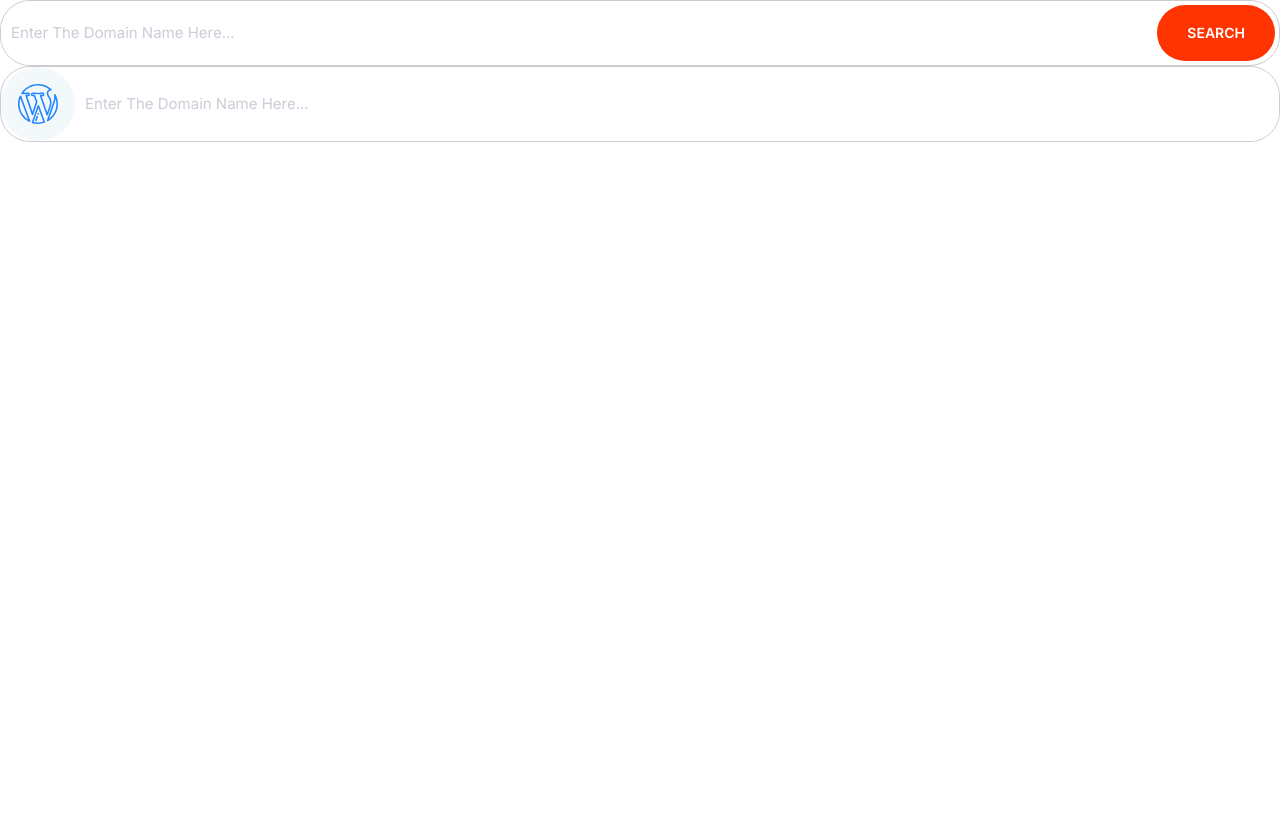
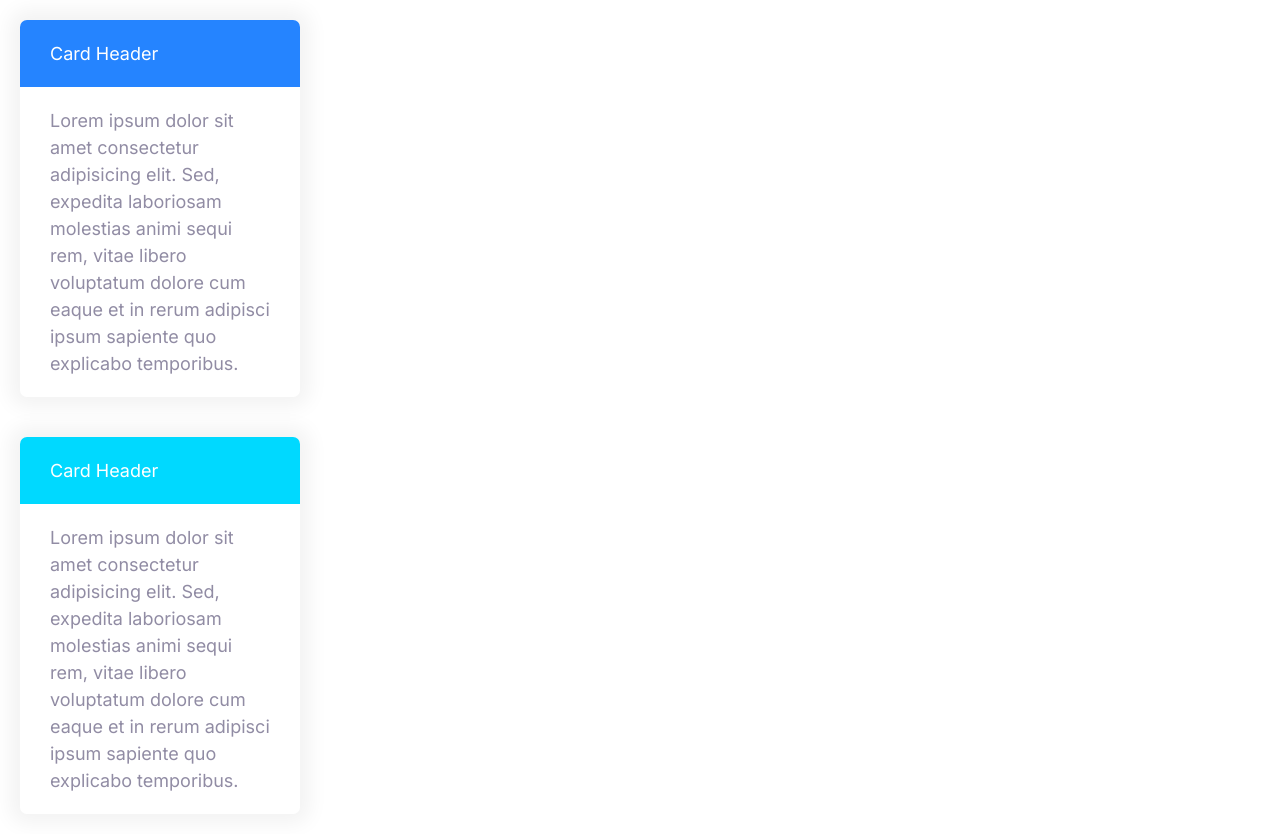
Before and after one commit to usama631/Moshify, a plain HTML site: page index.html in a window 1280 px wide. Before the commit the page ends 800 px from the top, so only its background shows below. Drawn offline with Linux system fonts and the light colour scheme.

Commit message:
Creating Cards.

```diff
--- a/css/style.css
+++ b/css/style.css
@@ -268,3 +268,26 @@ for coding practice.*/
     font-size: 1.5rem;
   }
 }
+
+/* Cards */
+/*in Box-Shadow: Horizontal Offset - Vertical Offset - Blurring and softnening - Range of Shadow*/
+.card {
+  border-radius: 7px;
+  box-shadow: 0 0 20px 10px #f3f3f3;
+  overflow: hidden;
+}
+.card__header,
+.card__body {
+  padding: 2rem 3rem;
+}
+
+/*If we have a class ".card--primary" then
+".card__header" should be:*/
+.card--primary .card__header {
+  background: var(--color-primary);
+  color: #fff;
+}
+.card--secondary .card__header {
+  background: var(--color-secondary);
+  color: #fff;
+}
--- a/index.html
+++ b/index.html
@@ -18,25 +18,27 @@
     <!--Trick : h${heading  $}*3  Result: Create 3 heading with 3 sizes(h1,h2,h3)-->
     <!--Trick: ul.list>li{item $}*3 Result: Result: Create 3 unordered list-->
     <!-- 'CTRL+ALT+UP' / 'CTRL+ALT+DOWN' to select multiple cursors -->
-    <div class="input-group">
-      <input
-        type="text"
-        class="input"
-        placeholder="Enter The Domain Name Here..."
-      />
-      <button class="btn btn--accent">Search</button>
+    <div style="width: 25%; padding: 2rem">
+      <div class="card card--primary">
+        <header class="card__header">Card Header</header>
+        <div class="card__body">
+          Lorem ipsum dolor sit amet consectetur adipisicing elit. Sed, expedita
+          laboriosam molestias animi sequi rem, vitae libero voluptatum dolore
+          cum eaque et in rerum adipisci ipsum sapiente quo explicabo
+          temporibus.
+        </div>
+      </div>
     </div>
-    <div class="input-group">
-      <span class="icon-container">
-        <svg class="icon icon--primary">
-          <use xlink:href="images/sprite.svg#wordpress"></use>
-        </svg>
-      </span>
-      <input
-        type="text"
-        class="input"
-        placeholder="Enter The Domain Name Here..."
-      />
+    <div style="width: 25%; padding: 2rem">
+      <div class="card card--secondary">
+        <header class="card__header">Card Header</header>
+        <div class="card__body">
+          Lorem ipsum dolor sit amet consectetur adipisicing elit. Sed, expedita
+          laboriosam molestias animi sequi rem, vitae libero voluptatum dolore
+          cum eaque et in rerum adipisci ipsum sapiente quo explicabo
+          temporibus.
+        </div>
+      </div>
     </div>
   </body>
 </html>
```
Also changed, not shown: components/cards.html (added, +23 -0 lines).
